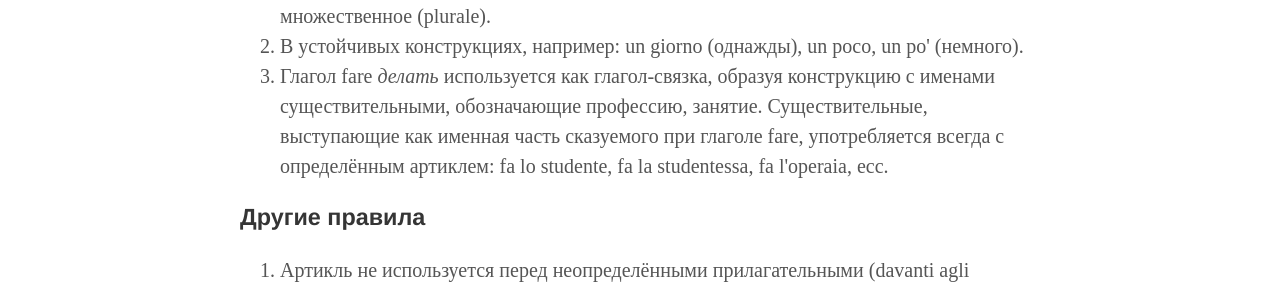
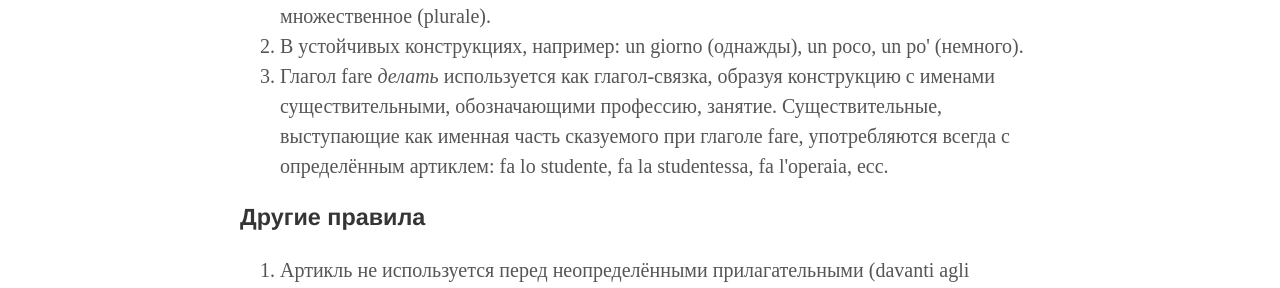
Before and after one commit to postolny/postolny.github.io, a Jekyll site: the page built from _posts/2021-01-05-articolo.md, in a window 1280 px wide and 900 px high, scrolled down 1344 px. Shown: the part 195-483 px from the top of the window. Built offline with Jekyll 4.4.1, drawn with Linux system fonts in a browser that asks for light colours.

Commit message:
Add files via upload

```diff
--- a/_posts/2021-01-05-articolo.md
+++ b/_posts/2021-01-05-articolo.md
@@ -18,7 +18,7 @@ tags: Грамматика
 
 1. Когда существительные неизменяемы (nomi invariabili), т.е. такие, которые сохраняют одну и ту же форму в женском и мужском роде или во множественном и единственном числе, и с помощью артикля можно различить род или число, например: il cantante и la cantante (благодаря артиклю мы можем понять: певец или певица), или же la città или le città (благодаря артиклю мы можем понять единственное ли это число (singolare) или же множественное (plurale).
 2. В устойчивых конструкциях, например: un giorno (однажды), un poco, un po' (немного).
-3. Глагол fare _делать_ используется как глагол-связка, образуя конструкцию с именами существительными, обозначающие профессию, занятие. Существительные, выступающие как именная часть сказуемого при глаголе fare, употребляется всегда с определённым артиклем: fa lo studente, fa la studentessa, fa l'operaia, ecc.
+3. Глагол fare _делать_ используется как глагол-связка, образуя конструкцию с именами существительными, обозначающими профессию, занятие. Существительные, выступающие как именная часть сказуемого при глаголе fare, употребляются всегда с определённым артиклем: fa lo studente, fa la studentessa, fa l'operaia, ecc.
 
 ### Другие правила
 
```
